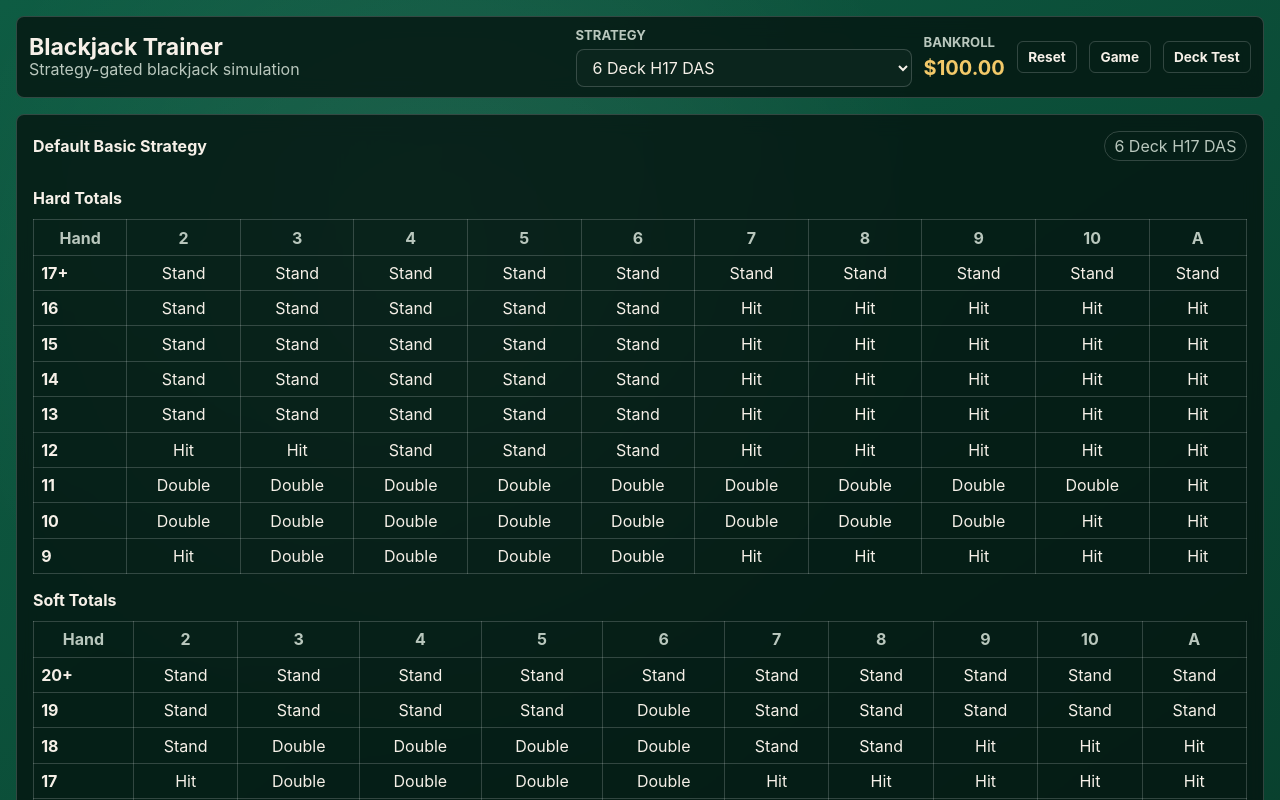
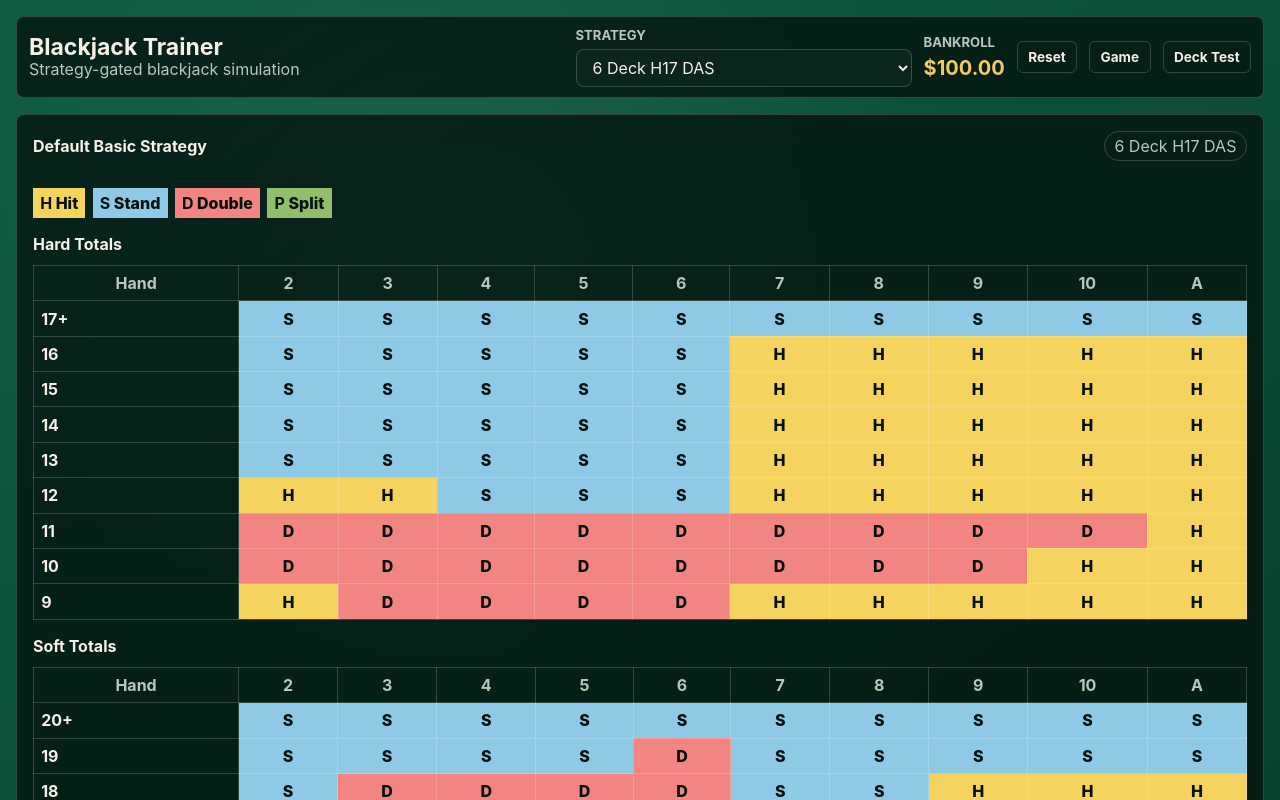
Before and after one commit to scauer/BlackjackTrainer, an Angular app: page / in a window 1280 px wide. Both pictures are taken after a click on the button "Chart". Shown: the top 800 px of the page. Built offline with nearby package versions, Linux system fonts and the light colour scheme.

Commit message:
color coded grids

```diff
--- a/src/app/app.css
+++ b/src/app/app.css
@@ -17,7 +17,6 @@
   min-width: 0;
   border: 1px solid var(--line);
   background: var(--panel);
-  backdrop-filter: blur(10px);
 }
 
 .topbar {
@@ -256,6 +255,25 @@ dd {
   color: var(--gold);
 }
 
+.legend {
+  display: flex;
+  flex-wrap: wrap;
+  gap: 0.45rem;
+}
+
+.legend span,
+.matrix td {
+ / border-radius: 6px;
+  color: #06100d;
+  font-weight: 800;
+  padding: 0.3rem 0.45rem;
+}
+
+.action-hit { background: #f4d35e; }
+.action-stand { background: #8ecae6; }
+.action-double { background: #f28482; }
+.action-split { background: #90be6d; }
+
 .table > section,
 .matrix-wrap {
   min-width: 0;
--- a/src/app/app.html
+++ b/src/app/app.html
@@ -145,6 +145,14 @@
         <h2>{{ basicStrategy.name }}</h2>
         <span class="pill">{{ strategy.name }}</span>
       </div>
+      <div class="legend" aria-label="Strategy chart legend">
+        @for (action of chartLegend; track action) {
+          <span [class]="chartActionClass(action)">
+            <strong>{{ chartActionText(action) }}</strong>
+            {{ chartActionLabel(action) }}
+          </span>
+        }
+      </div>
 
       @for (section of chartSections; track section.title) {
         <section>
@@ -166,7 +174,9 @@
                   <tr>
                     <th scope="row">{{ row }}</th>
                     @for (dealer of dealerRanks; track dealer) {
-                      <td>{{ chartAction(section.table, row, dealer) }}</td>
+                      <td [class]="chartActionClass(chartAction(section.table, row, dealer))">
+                        {{ chartActionText(chartAction(section.table, row, dealer)) }}
+                      </td>
                     }
                   </tr>
                 }
--- a/src/app/app.ts
+++ b/src/app/app.ts
@@ -66,6 +66,7 @@ export class App {
   readonly startingBankroll = STARTING_BANKROLL;
   readonly baseWager = BASE_WAGER;
   readonly dealerRanks = DEALER_RANKS;
+  readonly chartLegend: Action[] = ['hit', 'stand', 'double', 'split'];
   readonly strategies = STRATEGIES;
 
   selectedStrategyId = this.strategies[0].id;
@@ -257,8 +258,25 @@ export class App {
     return Boolean(hand && hand.cards.length === 2 && !hand.completed);
   }
 
-  chartAction(table: StrategyTable, row: string, dealer: DealerRank): string {
-    return this.label(table[row]?.[dealer] ?? 'hit');
+  chartAction(table: StrategyTable, row: string, dealer: DealerRank): Action {
+    return table[row]?.[dealer] ?? 'hit';
+  }
+
+  chartActionClass(action: Action): string {
+    return `action-${action}`;
+  }
+
+  chartActionText(action: Action): string {
+    return {
+      hit: 'H',
+      stand: 'S',
+      double: 'D',
+      split: 'P',
+    }[action];
+  }
+
+  chartActionLabel(action: Action): string {
+    return this.label(action);
   }
 
   cardLabel(card: Card): string {
```
